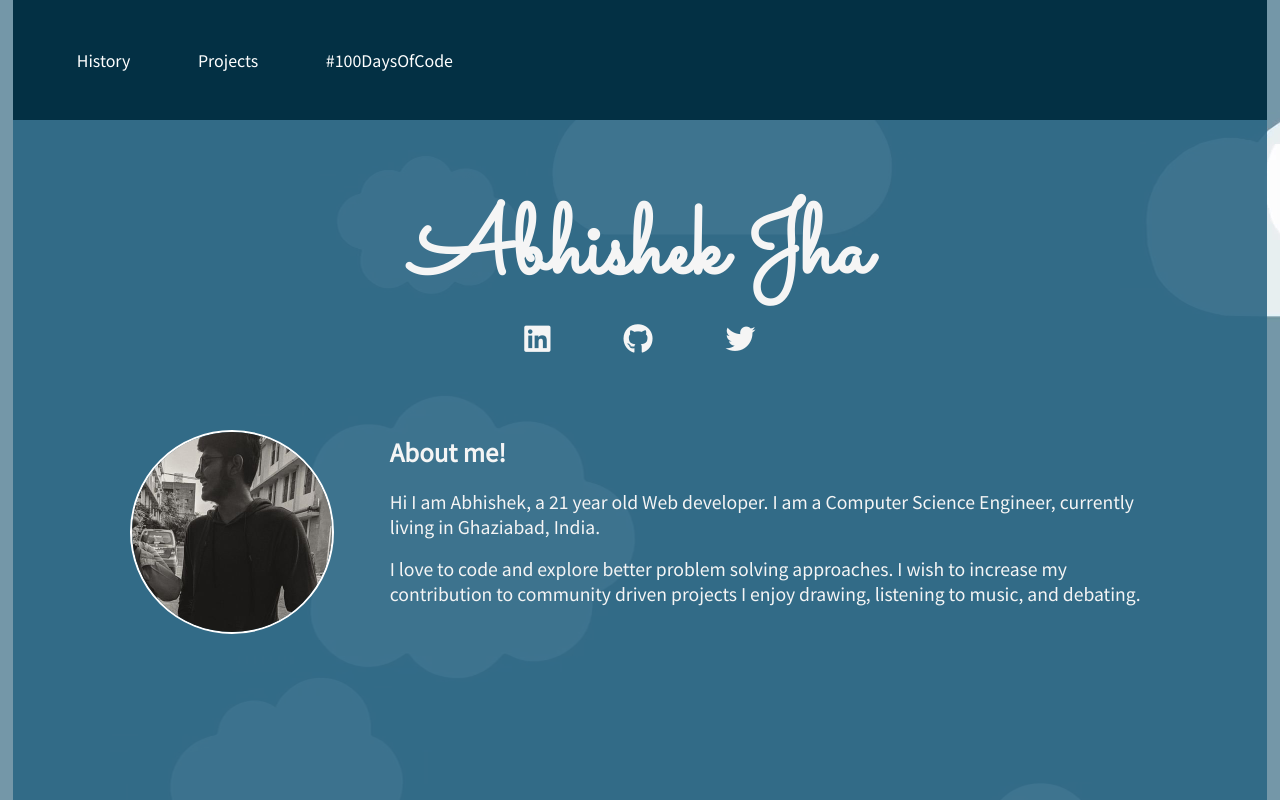
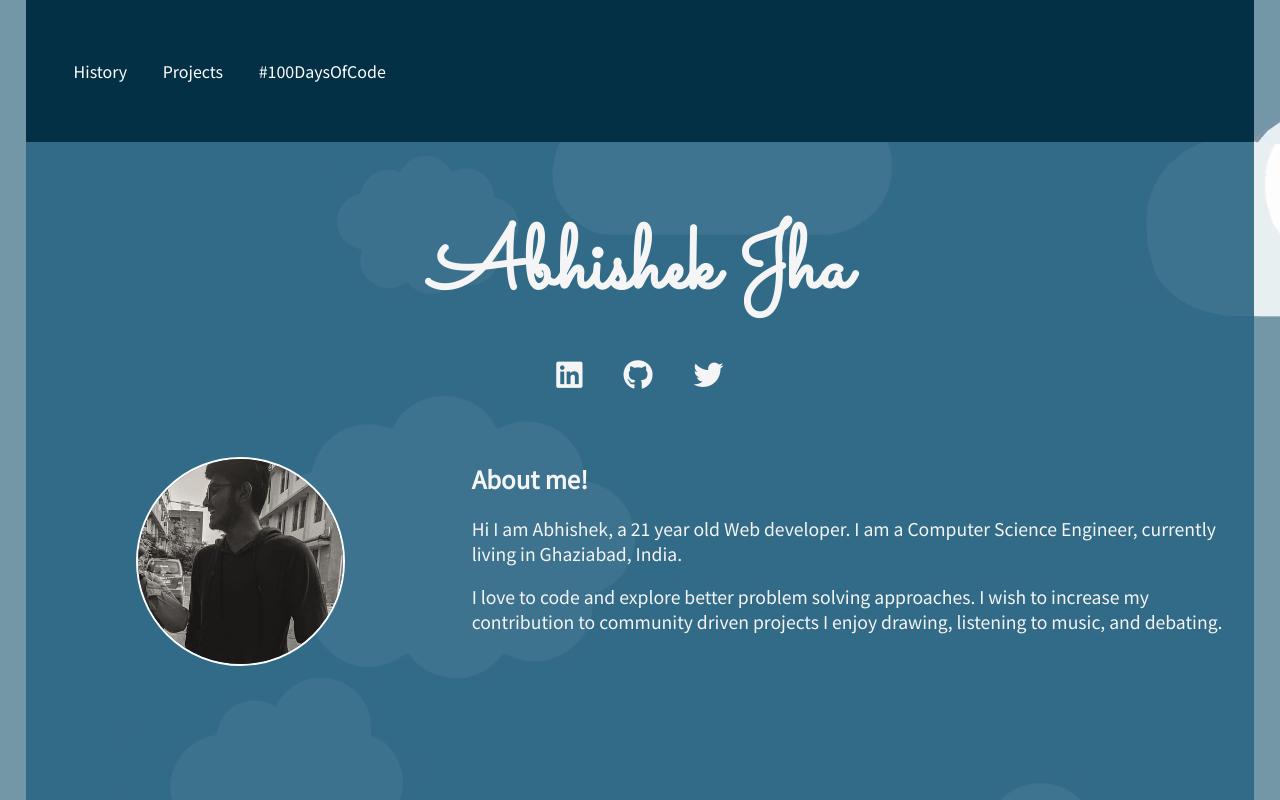
Before and after one commit to abhishekjha209/abhishekjha209.github.io, a plain HTML site: page Portfolio/index.html in a window 1280 px wide. Shown: the top 800 px of the page. Drawn offline with Linux system fonts and the light colour scheme.

Commit message:
Update style.css

```diff
--- a/Portfolio/CSS/style.css
+++ b/Portfolio/CSS/style.css
@@ -7,14 +7,14 @@ body{
     margin:0rem;
 }
 .wrapper{
-    width: 98%;
+    width: 96%;
     background-color:rgb(44, 102, 132, 0.9);
     margin:0 auto;
 }
 nav{
     color:whitesmoke;
     font-size: 1rem;
-    padding: 3rem 2rem;
+    padding: 3.2rem 2rem;
     background-color:rgb(3, 48, 68);
 }
 a{
@@ -31,11 +31,13 @@ a:hover{
     padding-top: 2rem;
     text-align: center;
     font-family: 'Sacramento', cursive;
-    font-size: 6rem;
+    font-size: 5.5rem;
     font-weight: 600;
 }
 .heading-section i{
     color:whitesmoke;
+    padding: 0;
+    margin: 0;
 }
 .inline-ul{
     margin: 0;
@@ -44,13 +46,16 @@ a:hover{
 }
 .inline-ul li{
     display: inline-block;
-    margin: 0 1rem;
+    margin: 0.5rem 1rem;
+    padding: 0rem;
 }
 .inline-ul a{
     text-decoration: none;
+    padding: 0;
+    margin: 0;
 }
 .heading-ul{
-    margin: -3rem  auto 3rem auto;
+    margin: -2rem  auto 2rem auto;
     font-size: 2.5rem;
     text-align: center;
 }
@@ -59,17 +64,17 @@ a:hover{
     padding-bottom: 4rem;
     display: flex;
     flex-flow: row wrap;
-    justify-content:center;
-    margin: 2rem 0 8rem 0;
+    justify-content:space-around;
+    margin: 2rem 0 7rem 0;
 }
 .leftheader{
-    flex-basis: 20%;
+    flex-basis: 35%;
     padding-top: 1rem;
 }
 .leftheader img{
     display: block;
-    height: 12.5em;
-    width: 12.5rem;
+    height: 12.8em;
+    width: 12.8rem;
     border-radius: 100%;
     border: white 2px solid;
     margin: 0 auto;
@@ -80,19 +85,16 @@ a:hover{
 .rightheader article{
     font-weight: 500;
     font-size: 1.1rem;
-    padding: 0 2rem;
+    padding: 0 1rem;
 }
 .rightheader h2{
     color: whitesmoke;
     font-weight: bolder;
     font-size: 1.5rem;
-
 }
 .body-section{
     background-color:rgb(72, 81, 35,0.2);
     padding: 5rem 0rem;
-    border: black 0px solid;
-    /* margin: 5rem 0 rem 0; */
 }
 .history-wrapper{
     margin: 5rem 1rem;
@@ -134,6 +136,7 @@ a:hover{
     text-align: center;
     padding: 1rem;
     font-size: 1.1rem;
+
 }
 .buymecoffee label{
     display: block;
@@ -151,7 +154,6 @@ a:hover{
     border-radius: 5px;
     margin: 0.5rem 0;
 }
-
 .buymecoffee button{
     display: block;
     border:none;
@@ -172,10 +174,12 @@ a:hover{
     border: darkblue 1px solid;
     border-radius: 5%;
 }
-footer img {
-    display: block;
-    margin: 2rem auto 0rem auto;
-    width: 60%;
+footer{
+    text-align: center;
+    padding: 1rem;
+}
+footer ul{
+    font-size: 2.5rem;
 }
 .projects-collection fieldset{
     border: white 2px solid;
@@ -197,7 +201,6 @@ footer img {
 }
 .projects-collection li{
     padding: 0 auto;
-    border: white 0px solid;
     margin: 0.5rem 0;
 }
 .projects-collection a{
```
